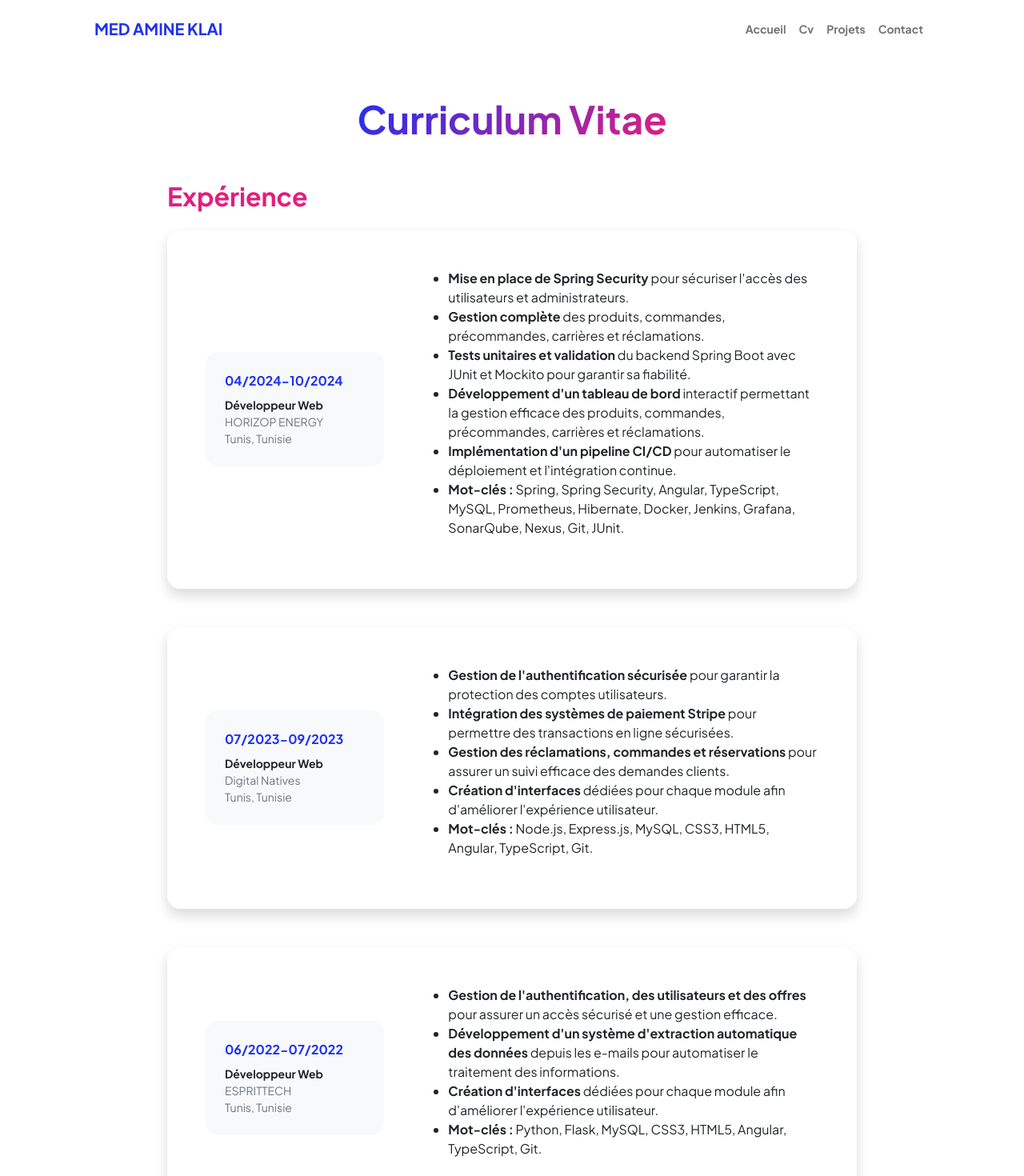
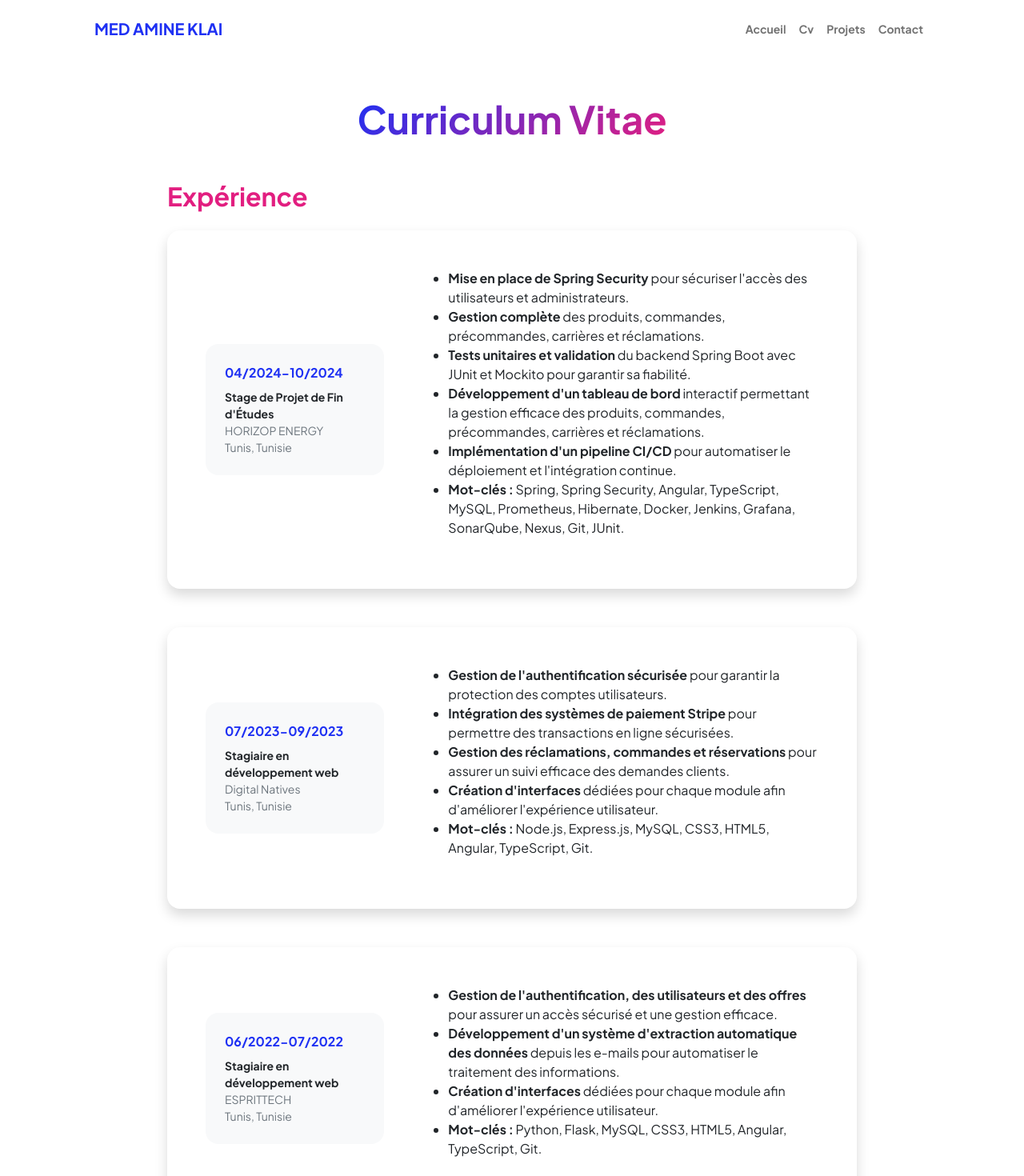
Before and after one commit to mouhamedkl/portfolio, an Angular app: page /cv in a window 1280 px wide. Shown: the top 1470 px of the page at 80% size. Built offline with nearby package versions, Linux system fonts and the light colour scheme.

Commit message:
updates project

```diff
--- a/src/app/resume/resume.component.html
+++ b/src/app/resume/resume.component.html
@@ -22,7 +22,8 @@
                 <div class="col text-center text-lg-start mb-4 mb-lg-0">
                   <div class="bg-light p-4 rounded-4">
                     <div class="text-primary fw-bolder mb-2">04/2024-10/2024</div>
-                    <div class="small fw-bolder">Développeur Web</div>
+                    <div class="small fw-bolder">
+                        Stage de Projet de Fin d'Études</div>
                     <div class="small text-muted">HORIZOP ENERGY</div>
                     <div class="small text-muted">Tunis, Tunisie</div>
                   </div>
@@ -69,7 +70,7 @@
                 <div class="col text-center text-lg-start mb-4 mb-lg-0">
                   <div class="bg-light p-4 rounded-4">
                     <div class="text-primary fw-bolder mb-2">07/2023-09/2023</div>
-                    <div class="small fw-bolder">Développeur Web</div>
+                    <div class="small fw-bolder">Stagiaire en développement web</div>
                     <div class="small text-muted">Digital Natives</div>
                     <div class="small text-muted">Tunis, Tunisie</div>
                   </div>
@@ -114,7 +115,7 @@
                 <div class="col text-center text-lg-start mb-4 mb-lg-0">
                   <div class="bg-light p-4 rounded-4">
                     <div class="text-primary fw-bolder mb-2">06/2022-07/2022</div>
-                    <div class="small fw-bolder">Développeur Web</div>
+                    <div class="small fw-bolder">Stagiaire en développement web</div>
                     <div class="small text-muted">ESPRITTECH</div>
                     <div class="small text-muted">Tunis, Tunisie</div>
                   </div>
```
